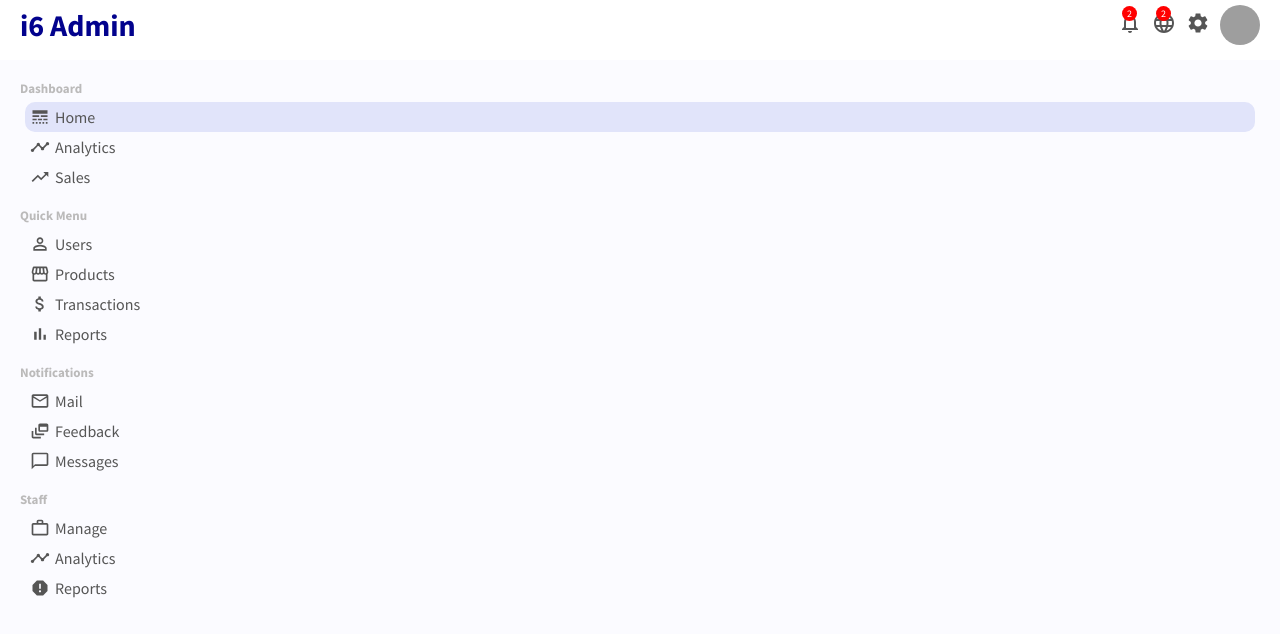
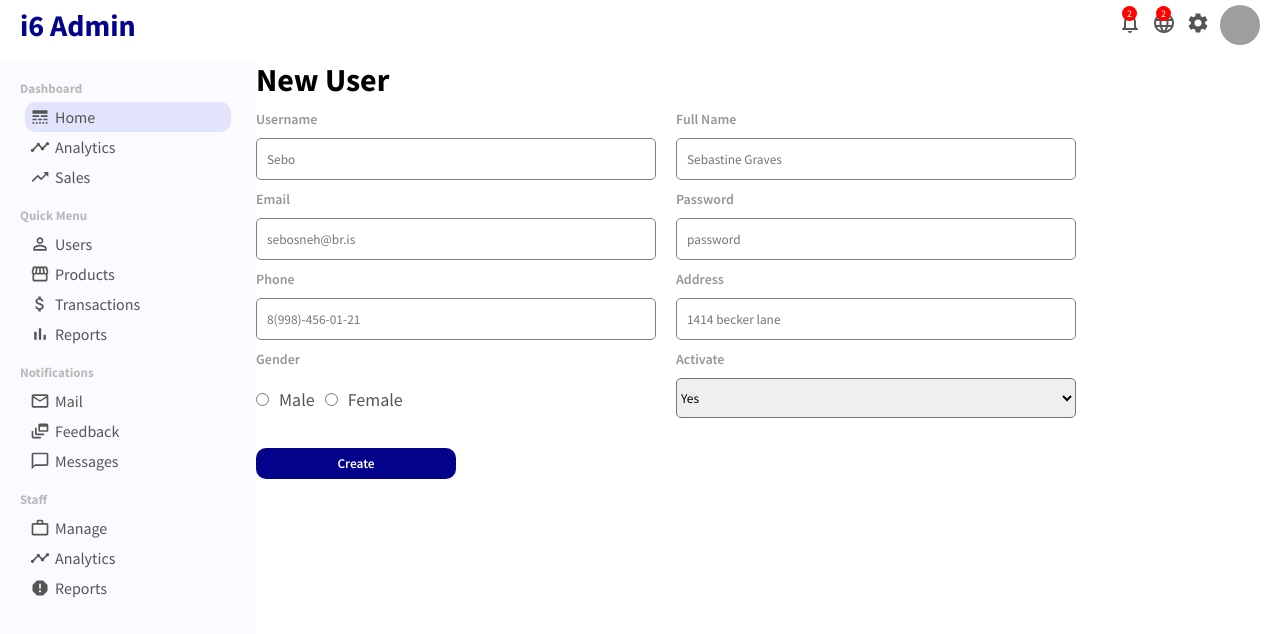
Before and after one commit to Isrealsix/admindashboard, a React (Create React App) app: page /newUser in a window 1280 px wide. Shown: the top 634 px of the page. Built offline with nearby package versions, Linux system fonts and the light colour scheme; grey boxes are pictures that could not be loaded.

Commit message:
created the Create user Component

```diff
--- a/src/App.module.css
+++ b/src/App.css
@@ -6,3 +6,8 @@
 /* .others {
   flex: 4;
 } */
+
+.link {
+  text-decoration: none;
+  color: inherit;
+}
--- a/src/App.js
+++ b/src/App.js
@@ -1,16 +1,17 @@
 import { BrowserRouter as Router, Switch, Route } from 'react-router-dom';
 import Sidebar from './components/sidebar/Sidebar';
 import Topbar from './components/Topbar';
-import classes from './App.module.css';
+import './App.css';
 import Home from './pages/home/Home';
 import UserList from './pages/userList/UserList';
 import User from './pages/user/User';
+import NewUser from './pages/newUser/NewUser';
 
 function App() {
 	return (
 		<Router>
 			<Topbar />
-			<div className={classes.container}>
+			<div className="container">
 				<Sidebar />
 				<Switch>
 					<Route exact path="/">
@@ -24,6 +25,10 @@ function App() {
 					<Route path="/user/:userId">
 						<User />
 					</Route>
+
+					<Route path="/newUser">
+						<NewUser />
+					</Route>
 				</Switch>
 			</div>
 		</Router>
--- a/src/components/sidebar/Sidebar.js
+++ b/src/components/sidebar/Sidebar.js
@@ -13,6 +13,7 @@ import {
 	Report,
 } from '@material-ui/icons';
 import classes from './Sidebar.module.css';
+import { Link } from 'react-router-dom';
 
 function Sidebar() {
 	return (
@@ -41,14 +42,19 @@ function Sidebar() {
 				<div className={classes.sidebarMenu}>
 					<h3 className={classes.sidebarTitle}>Quick Menu</h3>
 					<ul className={classes.sidebarList}>
+						<Link to="/users" className="link">
 							<li className={classes.sidebarListItem}>
 								<PermIdentity className={classes.sidebarIcon} />
 								Users
 							</li>
+						</Link>
+
+						<Link to="/products" className="link">
 							<li className={classes.sidebarListItem}>
 								<Storefront className={classes.sidebarIcon} />
 								Products
 							</li>
+						</Link>
 						<li className={classes.sidebarListItem}>
 							<AttachMoney className={classes.sidebarIcon} />
 							Transactions
--- /dev/null
+++ b/src/pages/newUser/NewUser.js
@@ -0,0 +1,63 @@
+import classes from './NewUser.module.css';
+
+const NewUser = () => {
+	return (
+		<div className={classes.newUser}>
+			<h1 className={classes.newUserTitle}>New User</h1>
+			<form className={classes.newUserForm}>
+				<div className={classes.newUserItem}>
+					<label>Username</label>
+					<input type="text" placeholder="Sebo" />
+				</div>
+				<div className={classes.newUserItem}>
+					<label>Full Name</label>
+					<input type="text" placeholder="Sebastine Graves" />
+				</div>
+
+				<div className={classes.newUserItem}>
+					<label>Email</label>
+					<input type="email" placeholder="sebosneh@br.is" />
+				</div>
+
+				<div className={classes.newUserItem}>
+					<label>Password</label>
+					<input type="password" placeholder="password" />
+				</div>
+
+				<div className={classes.newUserItem}>
+					<label>Phone</label>
+					<input type="text" placeholder="8(998)-456-01-21" />
+				</div>
+
+				<div className={classes.newUserItem}>
+					<label>Address</label>
+					<input type="text" placeholder="1414 becker lane" />
+				</div>
+
+				<div className={classes.newUserItem}>
+					<label>Gender</label>
+					<div className={classes.newUserGender}>
+						<input type="radio" name="gender" id="male" value="male" />
+						<label htmlFor="male">Male</label>
+						<input type="radio" name="gender" id="female" value="female" />
+						<label htmlFor="female">Female</label>
+					</div>
+				</div>
+				<div className={classes.newUserItem}>
+					<label>Activate</label>
+					<select
+						className={classes.newUserSelect}
+						name="activate"
+						id="activate"
+					>
+						<option value="yes">Yes</option>
+						<option value="no">No</option>
+					</select>
+				</div>
+				<button className={classes.newUserButton}>Create</button>
+			</form>
+		</div>
+	);
+};
+
+export default NewUser;
--- /dev/null
+++ b/src/pages/newUser/NewUser.module.css
@@ -0,0 +1,57 @@
+.newUser {
+    flex: 4;
+}
+
+.newUserForm {
+    display: flex;
+    flex-wrap: wrap;
+}
+
+.newUserItem {
+    width: 400px;
+    display: flex;
+    flex-direction: column;
+    margin-top: 10px;
+    margin-right: 20px;
+}
+
+.newUserItem>label {
+    margin-bottom: 10px;
+    font-size: 14px;
+    font-weight: 600;
+    color: rgb(151, 150, 150);
+}
+
+.newUserItem>input {
+    height: 20px;
+    padding: 10px;
+    border: 1px solid grey;
+    border-radius: 5px;
+}
+
+.newUserGender>input {
+    margin-top: 15px;
+}
+
+.newUserGender>label {
+    margin: 10px;
+    font-size: 18px;
+    color: #555;
+}
+
+.newUserSelect {
+    height: 40px;
+    border-radius: 5px
+}
+
+.newUserButton {
+    width: 200px;
+    border: 0;
+    background-color: rgb(2, 2, 139);
+    color: #fff;
+    padding: 7px 10px;
+    font-weight: 600;
+    border-radius: 10px;
+    margin-top: 30px;
+    cursor: pointer;
+}
--- a/src/pages/user/User.js
+++ b/src/pages/user/User.js
@@ -1,3 +1,4 @@
+import { Link } from 'react-router-dom';
 import {
 	CalendarToday,
 	LocationSearching,
@@ -13,7 +14,9 @@ const User = () => {
 		<div className={classes.user}>
 			<div className={classes.userTitleContainer}>
 				<h1 className={classes.userTitle}>Edit User</h1>
-				<button className={classes.userAddButton}>Create</button>
+				<Link to="/newUser">
+					<button className={classes.userAddButton}>Create</button>
+				</Link>
 			</div>
 			<div className={classes.userContainer}>
 				<div className={classes.userShow}>
```
Also changed, not shown: src/index.css (line endings or trailing spaces). Lines whose indentation alone changed are shown as unchanged.
